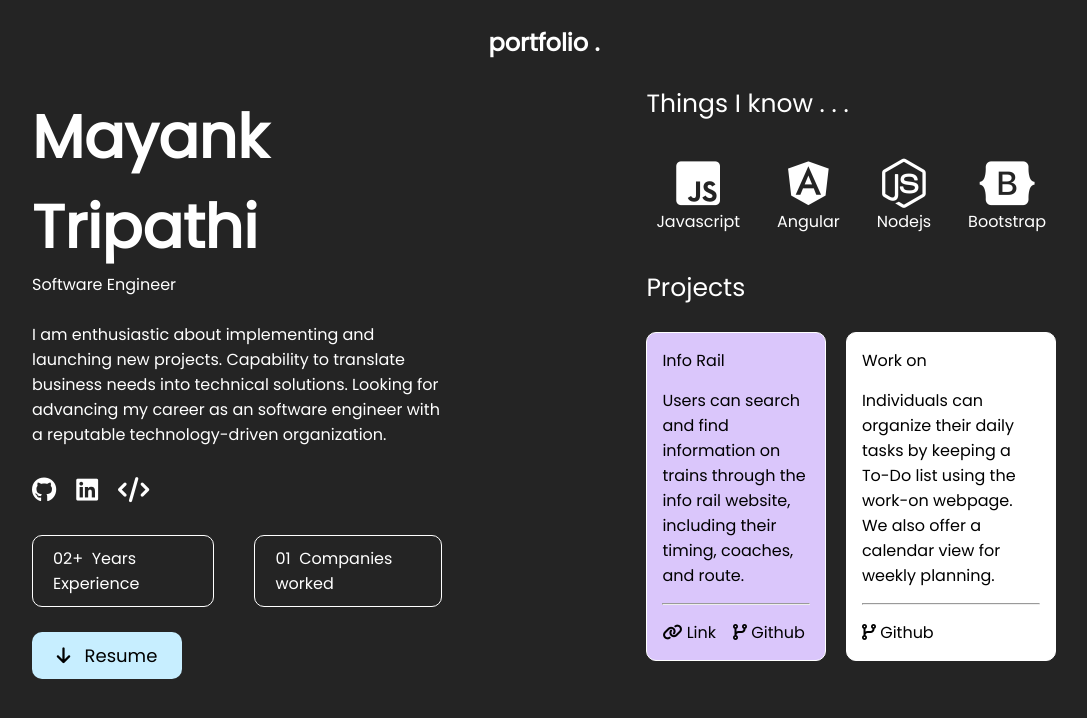
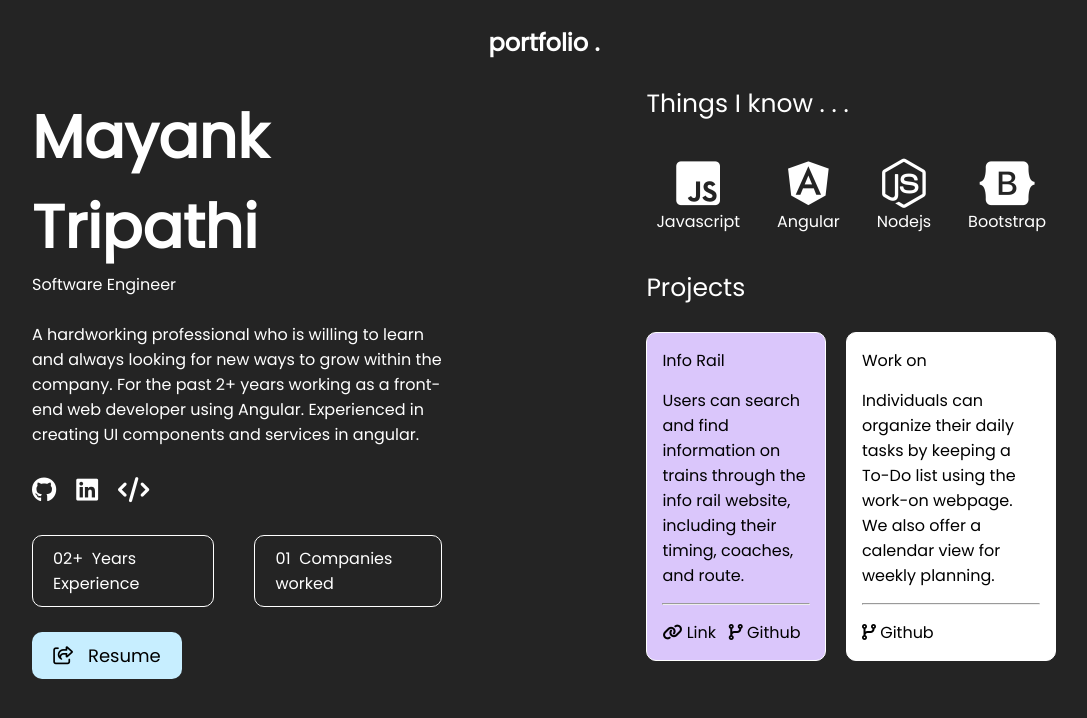
Before and after one commit to plug-in-pow/portfolio-app, an Angular app: page / in a window 1280 px wide. Shown: the top 718 px of the page, without its empty margins (96-1183 px from the left). Built offline with nearby package versions, Linux system fonts and the light colour scheme.

Commit message:
updated app comp

```diff
--- a/src/app/app.component.html
+++ b/src/app/app.component.html
@@ -1,22 +1,22 @@
 <div class="main">
     <nav>
-        <h2 class="site-title">portfolio .</h2>
+        <h2 class="site-title">{{title}}</h2>
     </nav>
     <div class="container">
         <div class="left-section">
-            <h1 class="title">Mayank Tripathi</h1>
-            <div>Software Engineer</div>
+            <h1 class="title">{{name}}</h1>
+            <div>{{position}}</div>
             <br>
-            <p>I am enthusiastic about implementing and launching new projects. Capability to translate business needs into technical solutions. Looking for advancing my career as an software engineer with a reputable technology-driven organization.</p>
+            <p>{{description}}</p>
             <br>
             <div class="links">
-                <a class="link-anchor" href="https://github.com/plug-in-pow" target="_blank">
+                <a class="link-anchor" href="{{links.git}}" target="_blank">
                     <i class="fa-brands fa-github" title="Github"></i>
                 </a>
-                <a class="link-anchor" href="https://www.linkedin.com/in/mayank-tripathi-2021/" target="_blank">
+                <a class="link-anchor" href="{{links.linkedin}}" target="_blank">
                     <i class="fa-brands fa-linkedin" title="Linkedin"></i>
                 </a>
-                <a class="link-anchor" href="https://leetcode.com/tripathimayank36/" target="_blank">
+                <a class="link-anchor" href="{{links.leetcode}}" target="_blank">
                     <i class="fa-solid fa-code" title="Leetcode"></i>
                 </a>
             </div>
@@ -33,8 +33,8 @@
             </div>
             <br>
             <button type="button" class="btn">
-                <a href="https://drive.google.com/file/d/1gXcJ6fUf59r78jKR0jdF-_dK6qY5QGsn/view?usp=sharing" target="_blank">
-                    <i class="fa-solid fa-arrow-down"></i>
+                <a href="{{links.resume}}" target="_blank">
+                    <i class="fa-regular fa-share-from-square"></i>
                     &nbsp;
                     Resume
                 </a>
@@ -68,26 +68,16 @@
                 <div class="sub-section-title">Projects</div>
                 <br>
                 <div class="project-list">
-                    <div class="card">
-                        <div class="card-title">Info Rail</div>
-                        <div class="card-desc">Users can search and find information on trains through the info rail website, including their timing, coaches, and route.</div>
+                    <div class="card" *ngFor="let project of projects">
+                        <div class="card-title">{{project.title}}</div>
+                        <div class="card-desc">{{project.description}}</div>
                         <hr>
                         <div class="url">
-                            <a href="https://info-rail.netlify.app/" target="_blank">
+                            <a *ngIf="project.website" href="{{project.website}}" target="_blank">
                                 <i class="fa-solid fa-link"></i> Link
                             </a>
-                            &nbsp;&nbsp;
-                            <a href="https://github.com/plug-in-pow/info-rail" target="_blank">
-                                <i class="fa-solid fa-code-branch"></i> Github
-                            </a>
-                        </div>
-                    </div>
-                    <div class="card">
-                        <div class="card-title">Work on</div>
-                        <div class="card-desc">Individuals can organize their daily tasks by keeping a To-Do list using the work-on webpage. We also offer a calendar view for weekly planning.</div>
-                        <hr>
-                        <div class="url">
-                            <a href="https://github.com/plug-in-pow/work-on" target="_blank">
+                            <span *ngIf="project.website">&nbsp;&nbsp;</span>
+                            <a href="{{project.git}}" target="_blank">
                                 <i class="fa-solid fa-code-branch"></i> Github
                             </a>
                         </div>
--- a/src/app/app.component.scss
+++ b/src/app/app.component.scss
@@ -86,6 +86,9 @@
     }
     .url {
         cursor: pointer;
+        span {
+            background: transparent;
+        }
     }
     .card:nth-child(1), .card:nth-child(1) > * {
         color: black;
--- a/src/app/app.component.ts
+++ b/src/app/app.component.ts
@@ -7,4 +7,28 @@ import { Component } from '@angular/core';
   styleUrls: ['./app.component.scss']
 })
 export class AppComponent {
+  title: string = "portfolio .";
+  name: string = 'Mayank Tripathi';
+  position: string = 'Software Engineer';
+  description: string = 'A hardworking professional who is willing to learn and always looking for new ways to grow within the company. For the past 2+ years working as a front-end web developer using Angular. Experienced in creating UI components and services in angular.';
+  links: any = {
+    git: 'https://github.com/plug-in-pow',
+    linkedin: 'https://www.linkedin.com/in/mayank-tripathi-2021/',
+    leetcode: 'https://leetcode.com/tripathimayank36/',
+    resume: 'https://drive.google.com/file/d/1gXcJ6fUf59r78jKR0jdF-_dK6qY5QGsn/view?usp=sharing'
+  }
+  projects: any[] = [
+    {
+      title: "Info Rail",
+      description: "Users can search and find information on trains through the info rail website, including their timing, coaches, and route.",
+      website: "https://info-rail.netlify.app/",
+      git: "https://github.com/plug-in-pow/info-rail"
+    },
+    {
+      title: "Work on",
+      description: "Individuals can organize their daily tasks by keeping a To-Do list using the work-on webpage. We also offer a calendar view for weekly planning.",
+      website: null,
+      git: "https://github.com/plug-in-pow/work-on"
+    }
+  ]
 }
```
